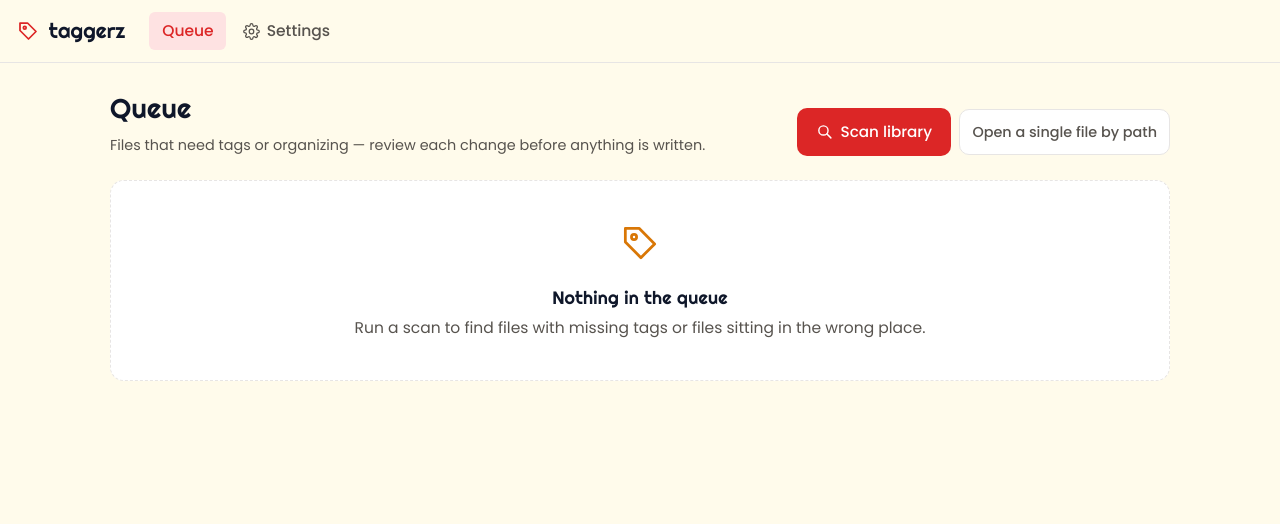
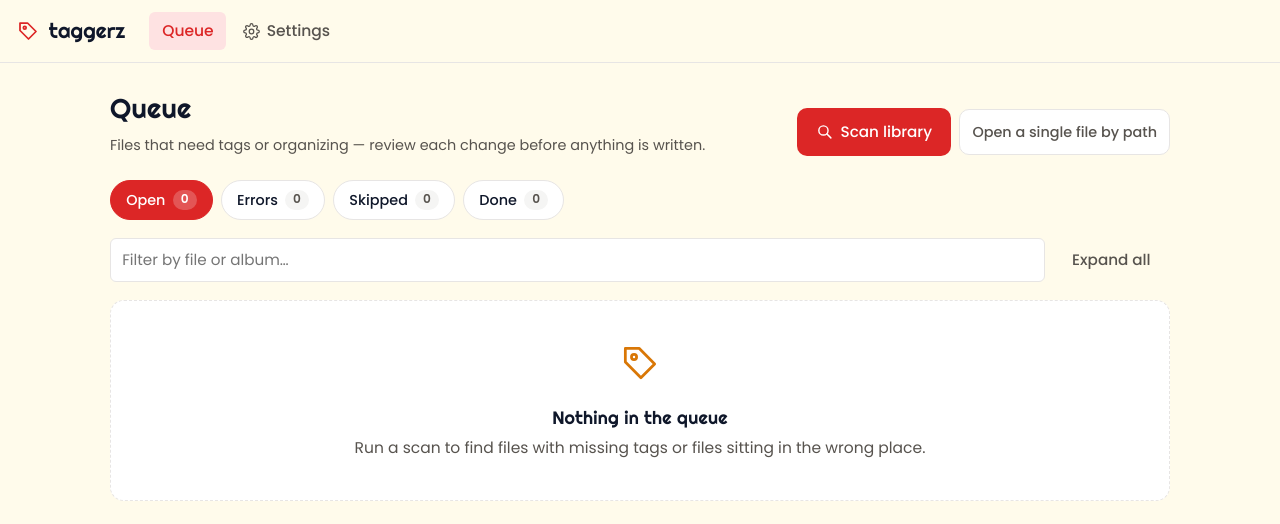
Before and after one commit to minguinrd/taggerz, a Flask app: page / in a window 1280 px wide. Shown: the top 524 px of the page. Run offline with Flask 3, Linux system fonts and the light colour scheme; data that the repository does not hold is empty; parts of the project's set-up code (start-up, migrations or seed data) failed here and were passed over.

Commit message:
feat: queue built for large libraries — status tabs with counts, live filter, collapsible albums

```diff
--- a/app/static/app.js
+++ b/app/static/app.js
@@ -249,4 +249,137 @@
     }
   }
   tick();
+
+  /* ---------------- queue: search + collapse (large libraries) ---------------- */
+
+  var searchInput = document.getElementById("queue-search");
+  if (searchInput) {
+    var groupEls = Array.prototype.slice.call(document.querySelectorAll(".group"));
+    var qGroups = groupEls.map(function (g) {
+      return {
+        el: g,
+        key: g.getAttribute("data-group") || "",
+        table: g.querySelector(".queue-table"),
+        toggle: g.querySelector(".group-toggle"),
+        rows: Array.prototype.slice.call(g.querySelectorAll("tbody tr"))
+      };
+    });
+    var searchMeta = document.getElementById("search-meta");
+    var searchEmpty = document.getElementById("search-empty");
+    var toggleAll = document.getElementById("toggle-all");
+    var currentQ = "";
+
+    // progressive enhancement: mute the directory, emphasize the filename
+    qGroups.forEach(function (g) {
+      g.rows.forEach(function (row) {
+        var a = row.querySelector(".path");
+        if (!a) return;
+        var full = a.textContent;
+        var i = full.lastIndexOf("/");
+        if (i <= 0) return;
+        a.textContent = "";
+        var d = document.createElement("span");
+        d.className = "dir";
+        d.textContent = full.slice(0, i + 1);
+        var f = document.createElement("b");
+        f.className = "file";
+        f.textContent = full.slice(i + 1);
+        a.appendChild(d);
+        a.appendChild(f);
+      });
+    });
+
+    // collapse state, persisted; large libraries start collapsed for overview
+    var STORAGE_KEY = "taggerz.collapsed";
+    var collapsed = new Set();
+    try {
+      var stored = localStorage.getItem(STORAGE_KEY);
+      if (stored) {
+        collapsed = new Set(JSON.parse(stored));
+      } else if (qGroups.length > 10) {
+        qGroups.forEach(function (g) { collapsed.add(g.key); });
+      }
+    } catch (e) { /* storage unavailable — default to expanded */ }
+
+    function persistCollapsed() {
+      try {
+        localStorage.setItem(STORAGE_KEY, JSON.stringify(Array.from(collapsed)));
+      } catch (e) { /* ignore */ }
+    }
+
+    function setCollapsed(g, isCollapsed) {
+      g.table.hidden = isCollapsed;
+      if (g.toggle) g.toggle.setAttribute("aria-expanded", String(!isCollapsed));
+    }
+
+    function anyExpanded() {
+      return qGroups.some(function (g) { return !g.el.hidden && !g.table.hidden; });
+    }
+
+    function updateToggleAll() {
+      if (!toggleAll) return;
+      toggleAll.textContent = anyExpanded() ? "Collapse all" : "Expand all";
+    }
+
+    function applyQueueState() {
+      var q = currentQ;
+      var shown = 0;
+      var total = 0;
+      qGroups.forEach(function (g) {
+        var matches = 0;
+        g.rows.forEach(function (row) {
+          total++;
+          var hit = !q || row.textContent.toLowerCase().indexOf(q) !== -1;
+          row.hidden = !!q && !hit;
+          if (hit) matches++;
+        });
+        var showGroup = !q || matches > 0;
+        g.el.hidden = !showGroup;
+        // searching force-expands matching groups without losing the preference
+        setCollapsed(g, !q && collapsed.has(g.key));
+        shown += matches;
+      });
+      if (q) {
+        searchMeta.hidden = false;
+        searchMeta.textContent = shown + " of " + total + " files match";
+        searchEmpty.hidden = shown !== 0;
+      } else {
+        searchMeta.hidden = true;
+        searchEmpty.hidden = true;
+      }
+      updateToggleAll();
+    }
+
+    qGroups.forEach(function (g) {
+      if (!g.toggle) return;
+      g.toggle.addEventListener("click", function () {
+        if (collapsed.has(g.key)) collapsed.delete(g.key);
+        else collapsed.add(g.key);
+        persistCollapsed();
+        applyQueueState();
+      });
+    });
+
+    if (toggleAll) {
+      toggleAll.addEventListener("click", function () {
+        collapsed = new Set();
+        if (!anyExpanded()) {
+          qGroups.forEach(function (g) { collapsed.add(g.key); });
+        }
+        persistCollapsed();
+        applyQueueState();
+      });
+    }
+
+    var searchTimer;
+    searchInput.addEventListener("input", function () {
+      clearTimeout(searchTimer);
+      searchTimer = setTimeout(function () {
+        currentQ = searchInput.value.trim().toLowerCase();
+        applyQueueState();
+      }, 150);
+    });
+
+    applyQueueState();
+  }
 })();
--- a/app/static/style.css
+++ b/app/static/style.css
@@ -60,7 +60,7 @@
 
 * { box-sizing: border-box; }
 
-html { scroll-padding-top: 5rem; }
+html { scroll-padding-top: 5rem; scroll-behavior: smooth; }
 
 body {
   font-family: var(--font-body);
@@ -287,6 +287,83 @@ main { max-width: 1060px; margin: 0 auto; }
   vertical-align: bottom;
 }
 .path:hover { color: var(--primary); text-decoration: underline; }
+.path .dir { color: var(--muted); font-weight: 400; }
+.path .file { color: inherit; font-weight: 600; }
+
+/* ---------- status tabs + queue tools ---------- */
+
+.tabs {
+  display: flex;
+  flex-wrap: wrap;
+  gap: var(--sp-2);
+  margin-bottom: var(--sp-4);
+}
+.tab {
+  display: inline-flex;
+  align-items: center;
+  gap: 0.45rem;
+  padding: 0.45rem 0.95rem;
+  min-height: 40px;
+  border-radius: 999px;
+  border: 1px solid var(--border);
+  background: var(--surface);
+  color: var(--fg);
+  text-decoration: none;
+  font-weight: 500;
+  font-size: 0.9rem;
+  transition: background var(--dur), border-color var(--dur), color var(--dur);
+}
+.tab:hover { background: var(--chip-bg); }
+.tab.active {
+  background: var(--primary);
+  border-color: var(--primary);
+  color: var(--on-primary);
+}
+.tab-count {
+  font-size: 0.76rem;
+  font-weight: 700;
+  font-variant-numeric: tabular-nums;
+  background: var(--chip-bg);
+  color: var(--muted);
+  border-radius: 999px;
+  padding: 0.05rem 0.5rem;
+}
+.tab.active .tab-count {
+  background: rgb(255 255 255 / 0.22);
+  color: var(--on-primary);
+}
+
+.queue-tools { display: none; gap: var(--sp-2); margin-bottom: var(--sp-4); align-items: center; }
+html.js .queue-tools { display: flex; flex-wrap: wrap; }
+#queue-search { flex: 1 1 18rem; min-width: 0; }
+#search-meta { margin: calc(-1 * var(--sp-2)) 0 var(--sp-4); }
+
+/* ---------- group collapse ---------- */
+
+.group-title { margin: 0; font-size: 1.02rem; }
+.group-toggle {
+  display: inline-flex;
+  align-items: center;
+  gap: 0.5rem;
+  background: none;
+  border: none;
+  padding: 0;
+  margin: 0;
+  font: inherit;
+  color: inherit;
+  cursor: pointer;
+  text-align: left;
+  min-height: 44px;
+}
+.group-toggle .chev {
+  transition: transform var(--dur);
+  flex: none;
+  color: var(--muted);
+}
+.group-toggle[aria-expanded="false"] .chev { transform: rotate(-90deg); }
+.group-toggle:hover .group-name { color: var(--primary); }
+
+.group[hidden], .queue-table tr[hidden] { display: none; }
 
 /* ---------- badges ---------- */
 
@@ -719,6 +796,7 @@ dialog::backdrop { background: rgb(15 23 42 / 0.55); }
 /* ---------- motion ---------- */
 
 @media (prefers-reduced-motion: reduce) {
+  html { scroll-behavior: auto; }
   *, *::before, *::after {
     transition-duration: 0.01ms !important;
     animation-duration: 0.01ms !important;
--- a/app/templates/queue.html
+++ b/app/templates/queue.html
@@ -24,6 +24,19 @@
   </div>
 </header>
 
+<nav id="queue-tabs" class="tabs" aria-label="Queue filters">
+  <a class="tab{{ ' active' if tab == 'open' }}" href="{{ url_for('web.queue_view') }}" data-tab="open" data-count="{{ counts.open }}" aria-current="{{ 'page' if tab == 'open' else 'false' }}">Open <span class="tab-count">{{ '{:,}'.format(counts.open) }}</span></a>
+  <a class="tab{{ ' active' if tab == 'errors' }}" href="{{ url_for('web.queue_view', status='error') }}" data-tab="errors" data-count="{{ counts.errors }}" aria-current="{{ 'page' if tab == 'errors' else 'false' }}">Errors <span class="tab-count">{{ '{:,}'.format(counts.errors) }}</span></a>
+  <a class="tab{{ ' active' if tab == 'skipped' }}" href="{{ url_for('web.queue_view', status='skipped') }}" data-tab="skipped" data-count="{{ counts.skipped }}" aria-current="{{ 'page' if tab == 'skipped' else 'false' }}">Skipped <span class="tab-count">{{ '{:,}'.format(counts.skipped) }}</span></a>
+  <a class="tab{{ ' active' if tab == 'done' }}" href="{{ url_for('web.queue_view', status='done') }}" data-tab="done" data-count="{{ counts.done }}" aria-current="{{ 'page' if tab == 'done' else 'false' }}">Done <span class="tab-count">{{ '{:,}'.format(counts.done) }}</span></a>
+</nav>
+
+<div class="queue-tools">
+  <input type="search" id="queue-search" placeholder="Filter by file or album…" aria-label="Filter queue by file or album" autocomplete="off">
+  <button type="button" id="toggle-all" class="btn btn-quiet">Collapse all</button>
+</div>
+<p id="search-meta" class="subtitle" hidden></p>
+
 {% if not groups %}
 <div class="empty">
   <svg width="44" height="44" viewBox="0 0 24 24" fill="none" stroke="currentColor" stroke-width="1.5" stroke-linecap="round" stroke-linejoin="round" aria-hidden="true">
@@ -34,6 +47,11 @@
 </div>
 {% endif %}
 
+<div id="search-empty" class="empty" hidden>
+  <h2>No matching files</h2>
+  <p>Try a shorter file or album name.</p>
+</div>
+
 {% for key, items in groups %}
   {% set ns = namespace(n=0) %}
   {% for p in items %}
@@ -41,9 +59,14 @@
       {% set ns.n = ns.n + 1 %}
     {% endif %}
   {% endfor %}
-  <section class="group">
+  <section class="group" data-group="{{ album_key_value(key) }}">
     <div class="group-head">
-      <h2>{{ key }}</h2>
+      <h2 class="group-title">
+        <button type="button" class="group-toggle" aria-expanded="true" aria-controls="group-{{ loop.index }}">
+          <svg class="chev" width="14" height="14" viewBox="0 0 24 24" fill="none" stroke="currentColor" stroke-width="2.2" stroke-linecap="round" stroke-linejoin="round" aria-hidden="true"><path d="M9 6l6 6-6 6"/></svg>
+          <span class="group-name">{{ key }}</span>
+        </button>
+      </h2>
       <div class="group-actions">
         <span class="chip">{{ items|length }} file{{ 's' if items|length != 1 else '' }}</span>
         {% if ns.n > 0 %}
@@ -56,7 +79,7 @@
         {% endif %}
       </div>
     </div>
-    <table class="queue-table">
+    <table class="queue-table" id="group-{{ loop.index }}">
       <thead>
         <tr><th>File</th><th>Status</th></tr>
       </thead>
--- a/app/web.py
+++ b/app/web.py
@@ -84,7 +84,23 @@ def queue_view():
     else:
         proposals = db.list_by_status(
             conn, (STATUS_PENDING, STATUS_AWAITING_REVIEW, STATUS_ERROR))
+    counts = {
+        "open": len(db.list_by_status(
+            conn, (STATUS_PENDING, STATUS_AWAITING_REVIEW, STATUS_ERROR))),
+        "errors": len(db.list_by_status(conn, (STATUS_ERROR,))),
+        "skipped": len(db.list_by_status(conn, (STATUS_SKIPPED,))),
+        "done": len(db.list_by_status(conn, (STATUS_DONE,))),
+    }
     conn.close()
+
+    if requested == STATUS_SKIPPED:
+        tab = "skipped"
+    elif requested == STATUS_DONE:
+        tab = "done"
+    elif requested == STATUS_ERROR:
+        tab = "errors"
+    else:
+        tab = "open"
 
     groups: dict[str, list] = {}
     for p in proposals:
@@ -94,6 +110,8 @@ def queue_view():
         "queue.html",
         groups=list(groups.items()),
         status_filter=requested if requested in STATUSES else "",
+        counts=counts,
+        tab=tab,
     )
 
 
```
Also changed, not shown: tests/test_web.py (+50 -0 lines).
